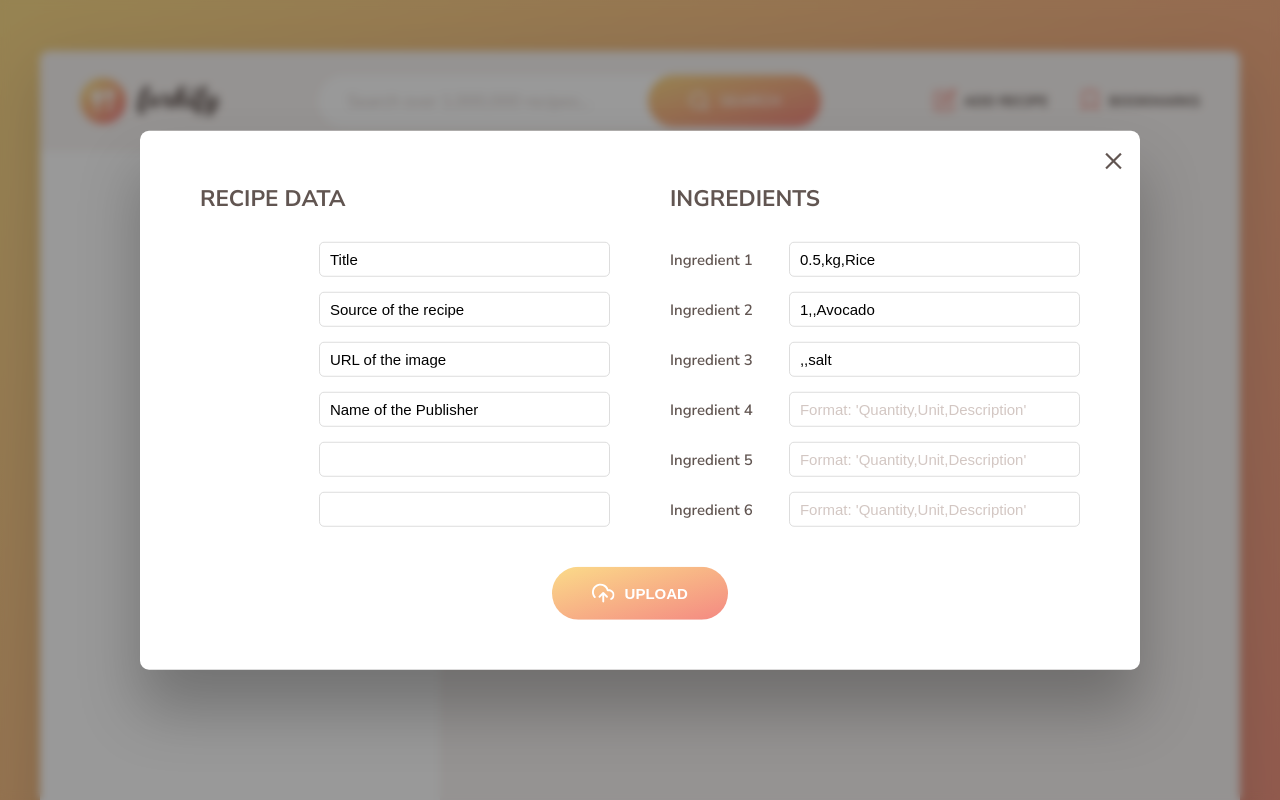
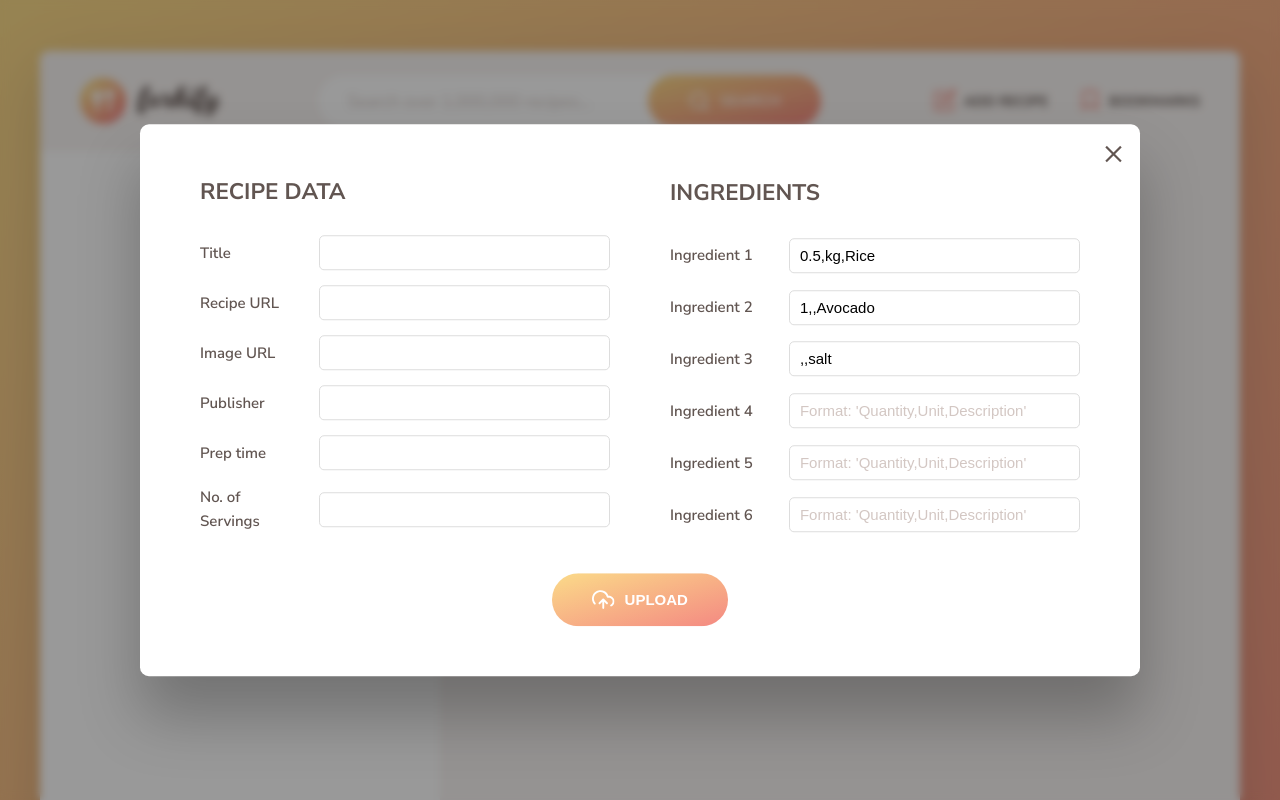
Before and after one commit to pratheeksha6/Javascript-RecipeFinder, a website built with Parcel: page index.html in a window 1280 px wide. Both pictures are taken after a click on the button "ADD RECIPE". Shown: the top 800 px of the page. Built offline with nearby package versions, Linux system fonts and the light colour scheme.

Commit message:
Add recipe form updated

```diff
--- a/index.html
+++ b/index.html
@@ -254,27 +254,17 @@
       <form class="upload">
         <div class="upload__column">
           <h3 class="upload__heading">Recipe data</h3>
-          <label></label>
-          <input value="Title" required name="title" type="text" />
-          <label></label>
-          <input
-            value="Source of the recipe"
-            required
-            name="sourceUrl"
-            type="text"
-          />
-          <label></label>
-          <input value="URL of the image" required name="image" type="text" />
-          <label></label>
-          <input
-            value="Name of the Publisher"
-            required
-            name="publisher"
-            type="text"
-          />
-          <label></label>
+          <label>Title</label>
+          <input value="" required name="title" type="text" />
+          <label>Recipe URL</label>
+          <input value="" required name="sourceUrl" type="text" />
+          <label>Image URL</label>
+          <input value="" required name="image" type="text" />
+          <label>Publisher</label>
+          <input value="" required name="publisher" type="text" />
+          <label>Prep time</label>
           <input value="Prep time" required name="cookingTime" type="number" />
-          <label></label>
+          <label>No. of Servings</label>
           <input
             value="No. of Servings"
             required
```
